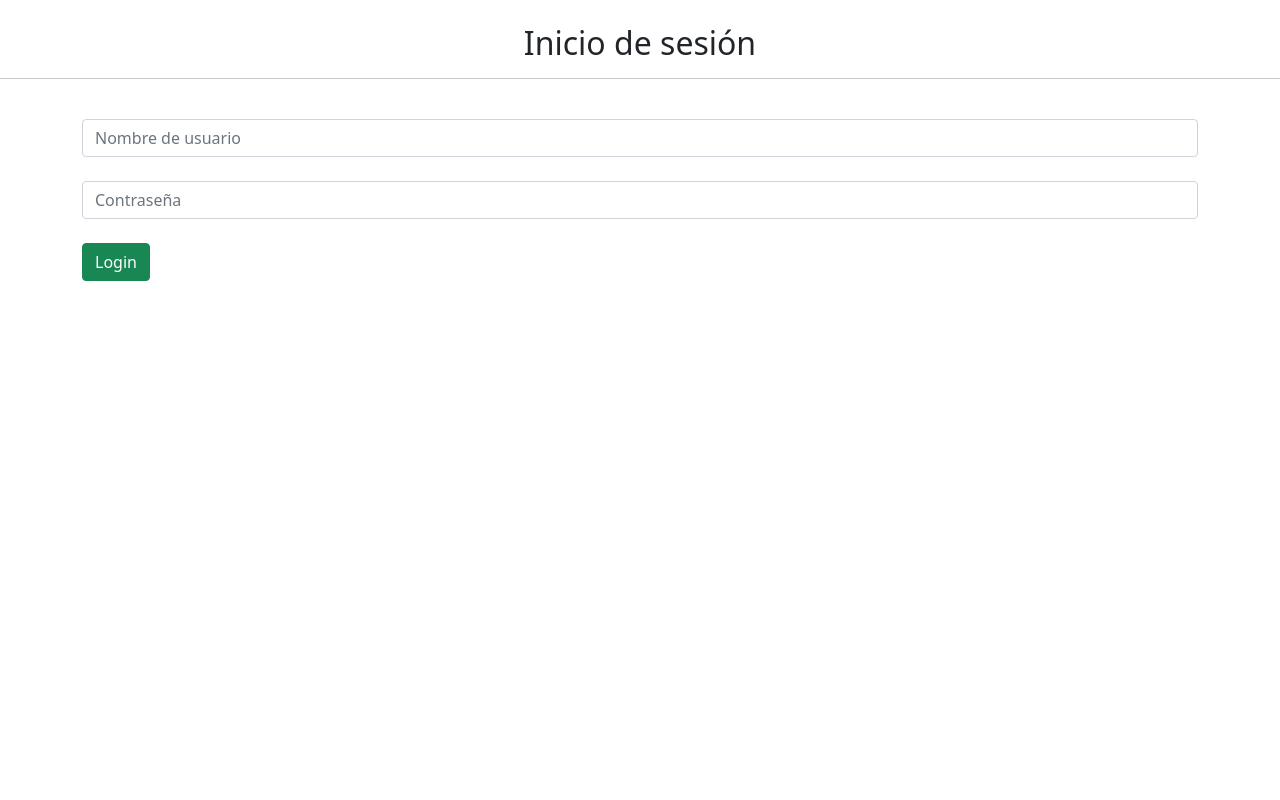
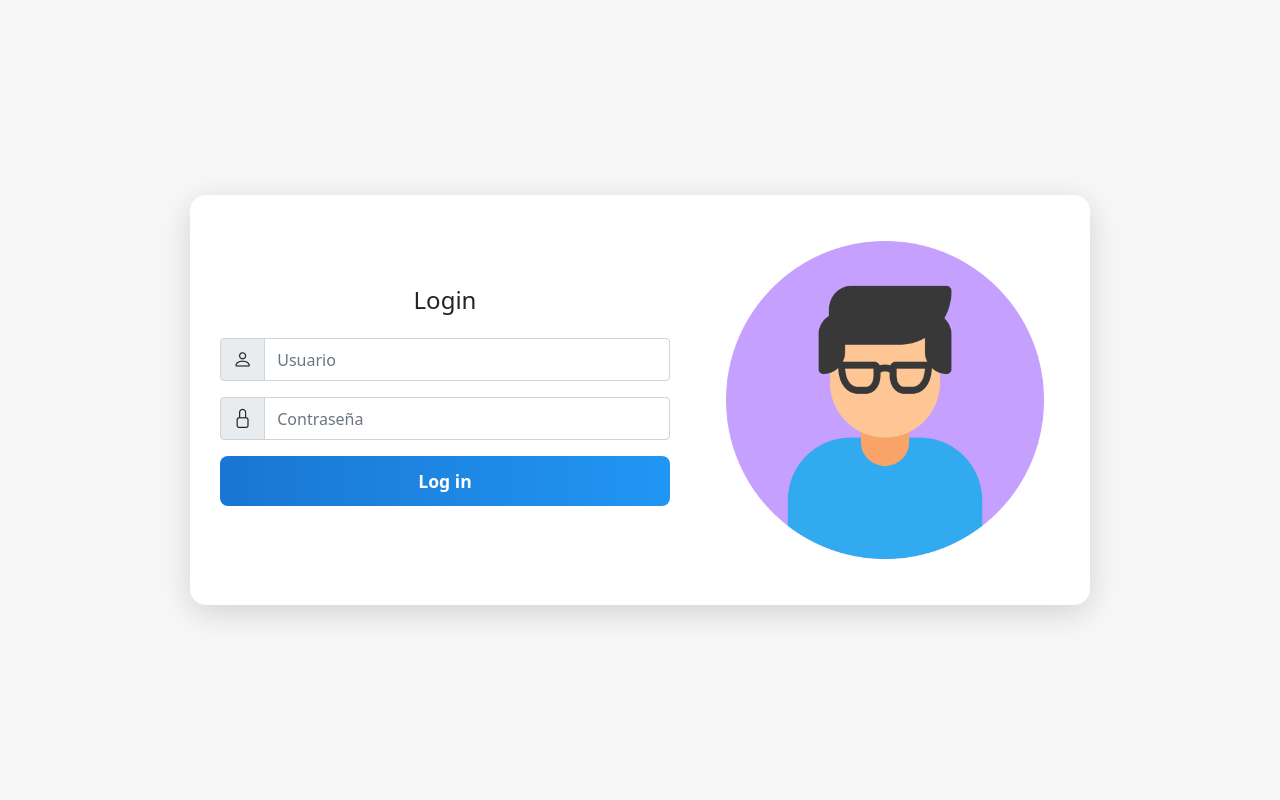
Before and after one commit to noeEdwin/Fruteria_django, a Django app: page /user/login/ in a window 1280 px wide. Run offline with Django 5.2, Linux system fonts and the light colour scheme.

Commit message:
Mejoras en las interfaz del login y register form

```diff
--- /dev/null
+++ b/fruteria_app/forms.py
@@ -0,0 +1,86 @@
+import re
+from django import forms
+from django.contrib.auth.forms import AuthenticationForm
+from .models import Empleado
+
+class EmpleadoRegistrationForm(forms.Form):
+    username = forms.CharField(
+        label="Usuario",
+        min_length=5,
+        max_length=20,
+        help_text="Entre 5 y 20 caracteres."
+    )
+    password = forms.CharField(
+        label="Contraseña",
+        widget=forms.PasswordInput,
+        min_length=8
+    )
+    confirm_password = forms.CharField(
+        label="Confirmar Contraseña",
+        widget=forms.PasswordInput
+    )
+    nombre = forms.CharField(
+        label="Nombre Completo",
+        min_length=3,
+        max_length=60
+    )
+    turno = forms.CharField(label="Turno", required=False)
+    salario = forms.DecimalField(
+        label="Salario",
+        required=False,
+        widget=forms.NumberInput(attrs={'step': '0.01'})
+    )
+
+    def __init__(self, *args, **kwargs):
+        super().__init__(*args, **kwargs)
+        for field_name, field in self.fields.items():
+            if field.widget.attrs.get('class'):
+                field.widget.attrs['class'] += ' form-control'
+            else:
+                field.widget.attrs['class'] = 'form-control'
+            field.widget.attrs['placeholder'] = field.label
+
+    def clean_username(self):
+        username = self.cleaned_data.get('username')
+        if Empleado.objects.filter(username=username).exists():
+            raise forms.ValidationError("Este nombre de usuario ya está en uso.")
+        return username
+
+    def clean_password(self):
+        password = self.cleaned_data.get('password')
+        if not (re.search(r'[A-Z]', password) and \
+                re.search(r'[a-z]', password) and \
+                re.search(r'\d', password)):
+            raise forms.ValidationError("La contraseña debe tener al menos 8 caracteres, una mayúscula, una minúscula y un número.")
+        return password
+
+    def clean(self):
+        cleaned_data = super().clean()
+        password = cleaned_data.get("password")
+        confirm_password = cleaned_data.get("confirm_password")
+
+        if password and confirm_password and password != confirm_password:
+            raise forms.ValidationError("Las contraseñas no coinciden.")
+
+        return cleaned_data
+
+
+class LoginForm(AuthenticationForm):
+    username = forms.CharField(widget=forms.TextInput(
+        attrs={
+            'class': 'form-control',
+            'placeholder': 'Usuario',
+        }
+    ))
+
+    password = forms.CharField(widget=forms.PasswordInput(
+        attrs={
+            'class': 'form-control',
+            'placeholder': 'Contraseña',
+        }
+    ))
+
+    error_messages = {
+        "invalid_login": "Por favor ingresa un usuario y contraseña correctos.",
+        "inactive": "Esta cuenta está inactiva.",
+    }
--- a/fruteria_app/models.py
+++ b/fruteria_app/models.py
@@ -2,7 +2,6 @@ from django.db import models
 from django.contrib.auth.models import AbstractBaseUser, BaseUserManager, PermissionsMixin
 
 # --- 1. MANAGER PERSONALIZADO (PARA EL LOGIN) ---
-# Esto le dice a Django CÓMO crear usuarios usando tu modelo
 class EmpleadoManager(BaseUserManager):
     def create_user(self, username, password=None, nombre=None, id_e=None, turno=None, salario=None, **extra_fields):
         if not username or not password or not nombre or not id_e:
@@ -31,8 +30,6 @@ class Empleado(AbstractBaseUser, PermissionsMixin):
     turno = models.CharField(max_length=20, blank=True, null=True)
     salario = models.DecimalField(max_digits=14, decimal_places=2, blank=True, null=True)
     username = models.CharField(max_length=150, unique=True)
-    # password (ya está incluido en AbstractBaseUser)
-    # last_login (ya está incluido en AbstractBaseUser)
     is_active = models.BooleanField(default=True)
     is_staff = models.BooleanField(default=False)
     is_superuser = models.BooleanField(default=False)
--- /dev/null
+++ b/fruteria_app/static/css/login.css
@@ -0,0 +1,74 @@
+.login-bg {
+  min-height: 100vh;
+  display: flex;
+  align-items: center;
+  justify-content: center;
+  background: #f7f7f7;
+  padding: 20px;
+}
+
+.login-wrapper {
+  display: flex;
+  align-items: center;
+  justify-content: center;
+  gap: 40px;
+  flex-wrap: wrap;
+  max-width: 900px;
+  width: 100%;
+  background: #fff;
+  box-shadow: 0 8px 32px rgba(0, 0, 0, 0.15);
+  border-radius: 16px;
+  padding: 30px;
+}
+
+.login-card {
+  flex: 1;
+  min-width: 300px;
+  background: none;
+  box-shadow: none;
+  padding: 0;
+}
+
+.login-btn {
+  background: linear-gradient(90deg, #1976d2 0%, #2196f3 100%);
+  color: #fff;
+  font-weight: bold;
+  border: none;
+  border-radius: 8px;
+  padding: 0.75rem;
+  font-size: 1.1rem;
+}
+
+.login-img {
+  max-width: 350px;
+  width: 100%;
+  display: flex;
+  align-items: center;
+  justify-content: center;
+  padding: 1rem;
+}
+
+.login-img img {
+  max-width: 100%;
+  height: auto;
+  border-radius: 12px;
+}
+
+.input-group-text i {
+  font-size: 1.2rem;
+}
+
+@media (max-width: 767px) {
+  .login-wrapper {
+    flex-direction: column;
+    gap: 20px;
+    padding: 20px;
+  }
+  .login-card {
+    min-width: unset;
+    width: 100%;
+  }
+  .login-img {
+    max-width: 250px;
+  }
+}
--- a/fruteria_app/templates/registration/login.html
+++ b/fruteria_app/templates/registration/login.html
@@ -1,26 +1,57 @@
-{% extends "base.html" %} {% block content %}
-<br />
-<h2 class="text-center">Inicio de sesión</h2>
-<hr />
-<br />
-<div class="container">
-  <form class="form-group" method="POST">
-    {% csrf_token %}
-    <input
-      class="form-control"
-      type="text"
-      name="username"
-      placeholder="Nombre de usuario"
-      required
-    /><br />
-    <input
-      class="form-control"
-      type="password"
-      name="password"
-      placeholder="Contraseña"
-      required
-    /><br />
-    <button class="btn btn-success" type="submit">Login</button>
-  </form>
+{% extends "base.html" %} {% load static %} {% block content %}
+
+<link rel="stylesheet" href="{% static 'css/login.css' %}" />
+<link
+  rel="stylesheet"
+  href="https://cdn.jsdelivr.net/npm/bootstrap-icons@1.10.5/font/bootstrap-icons.css"
+/>
+
+<div class="login-bg">
+  <div class="login-wrapper">
+    <div class="login-card">
+      <h4 class="mb-4 text-center">Login</h4>
+
+      {% if messages %} {% for message in messages %}
+      <div class="alert alert-danger" role="alert">{{ message }}</div>
+      {% endfor %} {% endif %} {% if form.non_field_errors %}
+      <div class="alert alert-danger" role="alert">
+        {% for error in form.non_field_errors %} {{ error }} {% endfor %}
+      </div>
+      {% endif %}
+
+      <form method="POST">
+        {% csrf_token %}
+        <div class="mb-3 input-group">
+          <span class="input-group-text"><i class="bi bi-person"></i></span>
+          {{ form.username }}
+        </div>
+        {% if form.username.errors %}
+        <div class="text-danger small mb-2">
+          {% for error in form.username.errors %} {{ error }} {% endfor %}
+        </div>
+        {% endif %}
+
+        <div class="mb-3 input-group">
+          <span class="input-group-text"><i class="bi bi-lock"></i></span>
+          {{ form.password }}
+        </div>
+        {% if form.password.errors %}
+        <div class="text-danger small mb-2">
+          {% for error in form.password.errors %} {{ error }} {% endfor %}
+        </div>
+        {% endif %}
+
+        <button type="submit" class="login-btn w-100 mb-2">Log in</button>
+      </form>
+    </div>
+    <div class="login-img d-none d-md-block">
+      <img
+        src="{% static 'images/user.png' %}"
+        alt="Login Illustration"
+        style="width: 100%; border-radius: 12px"
+      />
+    </div>
+  </div>
+
+  {% endblock %}
 </div>
-{% endblock %}
--- a/fruteria_app/views.py
+++ b/fruteria_app/views.py
@@ -3,8 +3,12 @@ from django.http import HttpResponse
 from django.contrib.auth import login, logout
 from django.shortcuts import redirect
 from django.contrib import messages
+from django.db.models import Max
 
 from fruteria_app.models import Empleado
+from .forms import EmpleadoRegistrationForm
+from .forms import LoginForm
+
 # Create your views here.
 def home(request):
     return HttpResponse("Bienvenido a la Frutería")
@@ -12,49 +16,47 @@ def home(request):
 
 def register_view(request):
     if request.method == "POST":
-        username = request.POST.get('username')
-        password = request.POST.get('password')
-        confirm_password = request.POST.get('confirm_password')
-        nombre = request.POST.get('nombre')
-        id_e = request.POST.get('id_e')
-        turno = request.POST.get('turno')
-        salario = request.POST.get('salario')
-
-        if not (username and password and confirm_password and nombre and id_e):
-            messages.error(request, "Todos los campos obligatorios deben llenarse.")
-            return render(request, 'registration/register.html')
-
-        if password != confirm_password:
-            messages.error(request, "Las contraseñas no coinciden.")
-            return render(request, 'registration/register.html')
-
+        form = EmpleadoRegistrationForm(request.POST)
+        if form.is_valid():
+            # Si is_valid() es True, todos los datos están limpios y validados
+            # Accedemos a ellos con form.cleaned_data
+            data = form.cleaned_data
+            max_id = Empleado.objects.aggregate(Max('id_e'))['id_e__max'] or 0
+            id_e = max_id + 1
         try:
             user = Empleado.objects.create_user(
-                username=username,
-                password=password,
-                nombre=nombre,
+                username=data['username'],
+                password=data['password'],
+                nombre=data['nombre'],
                 id_e=id_e,
-                turno=turno,
-                salario=salario
+                turno=data.get('turno'),
+                salario=data.get('salario')
             )
             login(request, user)
+            messages.success(request, "¡Registro exitoso!")
             return redirect('home')
         except Exception as e:
-            messages.error(request, f"Error al registrar: {str(e)}")
-    return render(request, 'registration/register.html')
+                # El formulario es válido, pero falló la creación (error de DB, etc.)
+                messages.error(request, f"Error inesperado al crear el usuario: {str(e)}")
+    else:
+        form = EmpleadoRegistrationForm()
+    return render(request, 'registration/register.html', {'form': form})
 
 def login_view(request):
     if request.method == "POST":
-        username = request.POST['username']
-        password = request.POST['password']
-
-        user = Empleado.objects.filter(username=username).first()
-        if user and user.check_password(password):
-            login(request, user)
-            return redirect('home')
-        else:
-            messages.error(request, "Credenciales inválidas.")
-    return render(request, 'registration/login.html')
+        form = LoginForm(request, data=request.POST)
+        if form.is_valid():
+            username = form.cleaned_data.get('username')
+            password = form.cleaned_data.get('password')
+            user = Empleado.objects.get(username=username)
+            if user and user.check_password(password):
+                login(request, user)
+                return redirect('home')
+            else:
+                messages.error(request, "Credenciales inválidas.")
+    else:
+        form = LoginForm()
+    return render(request, 'registration/login.html', {'form': form})
 
 def logout_view(request):
     logout(request)
```
Also changed, not shown: fruteria_app/templates/registration/register.html (+10 -78 lines), fruteria_app/static/images/user.png (added).
